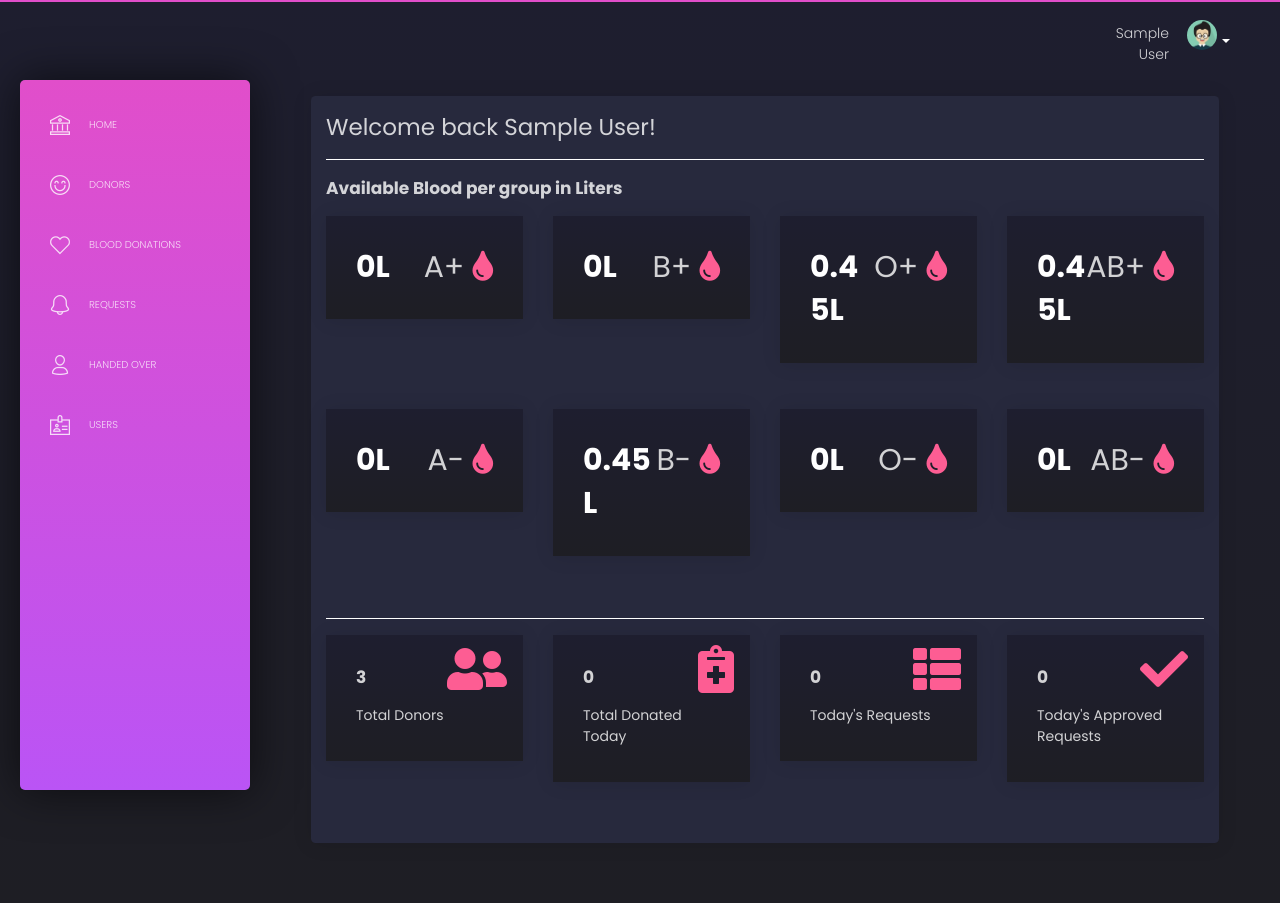
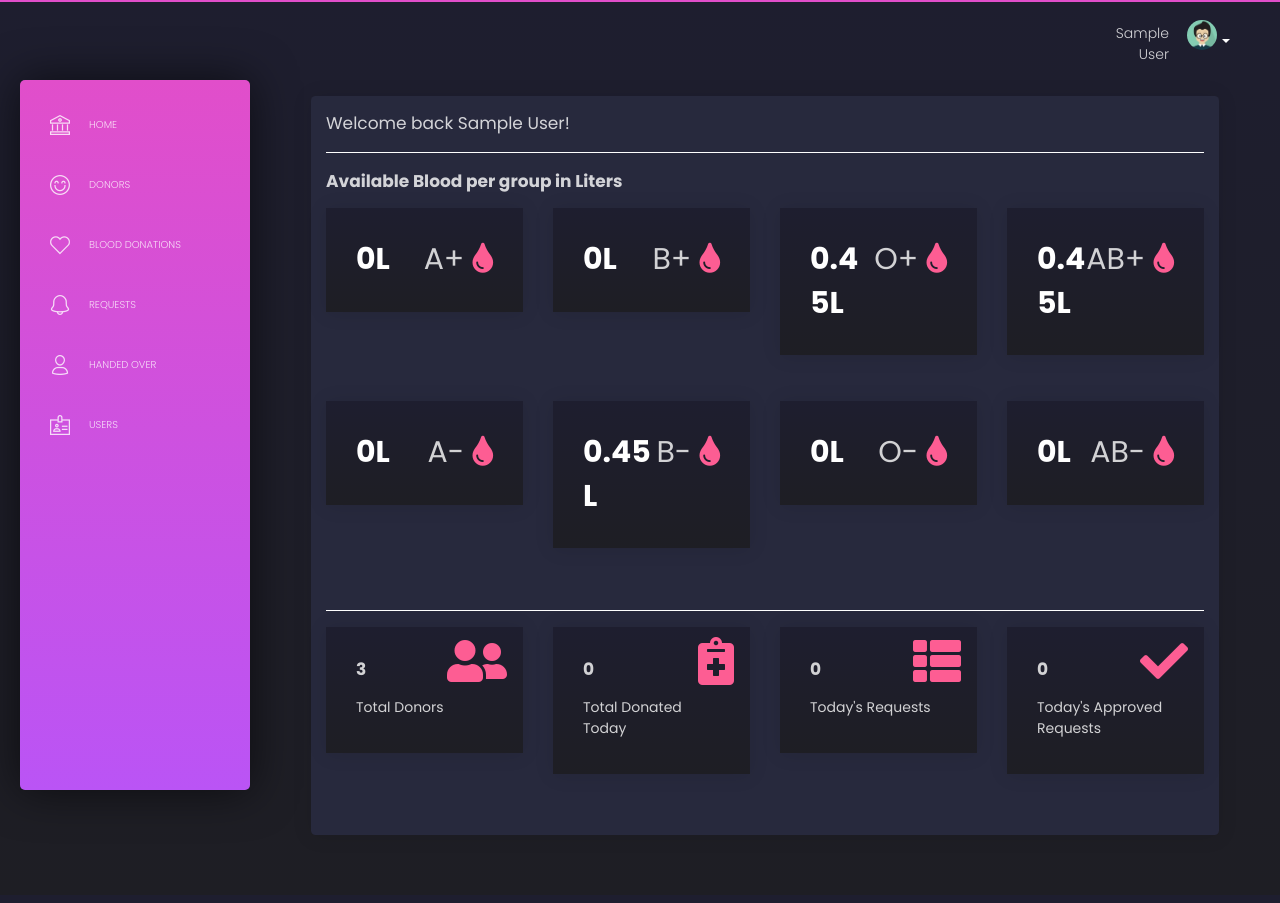
Before and after one commit to miyufi/bloodbankdev, a PHP site: page / in a window 1280 px wide. After the commit the page ends 841 px from the top, so only its background shows below. Run offline with PHP 8.4, Linux system fonts and the light colour scheme; the visitor is signed in with stand-in values (Sample User, id 1); data comes from the database, SQL or seed files in the repository; some libraries are stand-ins or nearby versions.

Commit message:
Minor changes

```diff
--- a/donors.php
+++ b/donors.php
@@ -18,7 +18,7 @@
 							<th class="">Donor</th>
 							<th class="">Blood Group</th>
 							<th class="">Information</th>
-							<th class="">Previuos Donation</th>
+							<th class="">Previous Donation</th>
 							<th class="text-center">Action</th>
 						</tr>
 					</thead>
--- a/home.php
+++ b/home.php
@@ -13,7 +13,7 @@
         <div class="col-lg-12">
             <div class="card">
                 <div class="card-body">
-                    <h3 style="margin-bottom: 0px;"><?php echo "Welcome back ". $_SESSION['login_name']."!"  ?></h3>
+                    <h4 style="margin-bottom: 0px;"><?php echo "Welcome back ". $_SESSION['login_name']."!"  ?></h4>
                     <hr style="border-top: 1px solid white;">
                     <h4><b>Available Blood per group in Liters</b></h4>
                     <div class="row">
```
